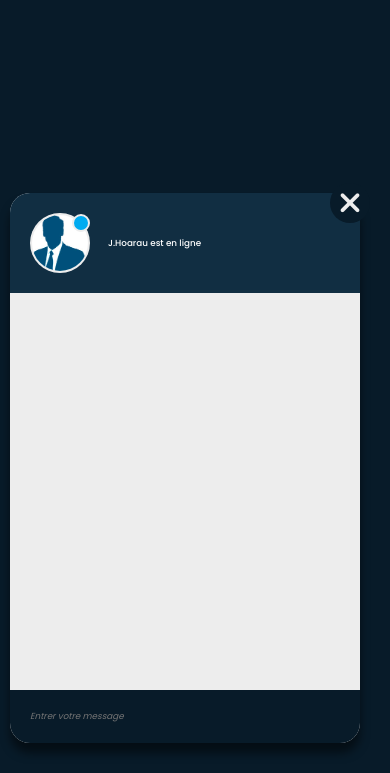
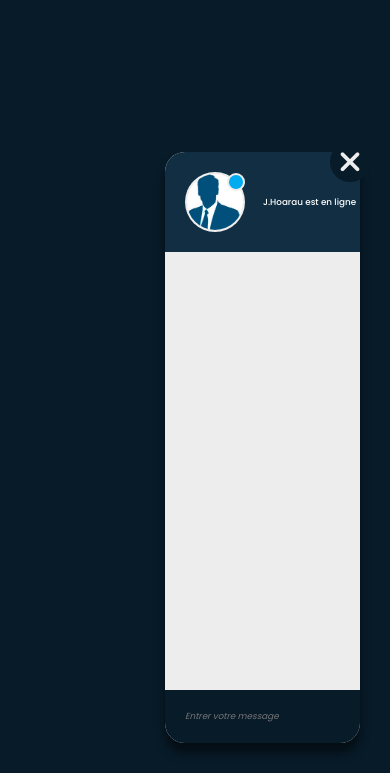
Before and after one commit to EZAM21/Portfolio, a plain HTML site: page sticky.html in a window 390 px wide. Both pictures are taken after a click on the icon 290 px from the left and 694 px from the top of the page. Shown: the part 71-844 px from the top of the page. Drawn offline with Linux system fonts and the light colour scheme; a web font is replaced by a local one.

Commit message:
Update bot.css

```diff
--- a/css/bot.css
+++ b/css/bot.css
@@ -193,6 +193,10 @@ input:focus{
     html {
       font-size: 55%;
     }
+
+    #box {
+        width:50%;
+        height:70%;
 }
 
 @media (max-width:991px) {
```
